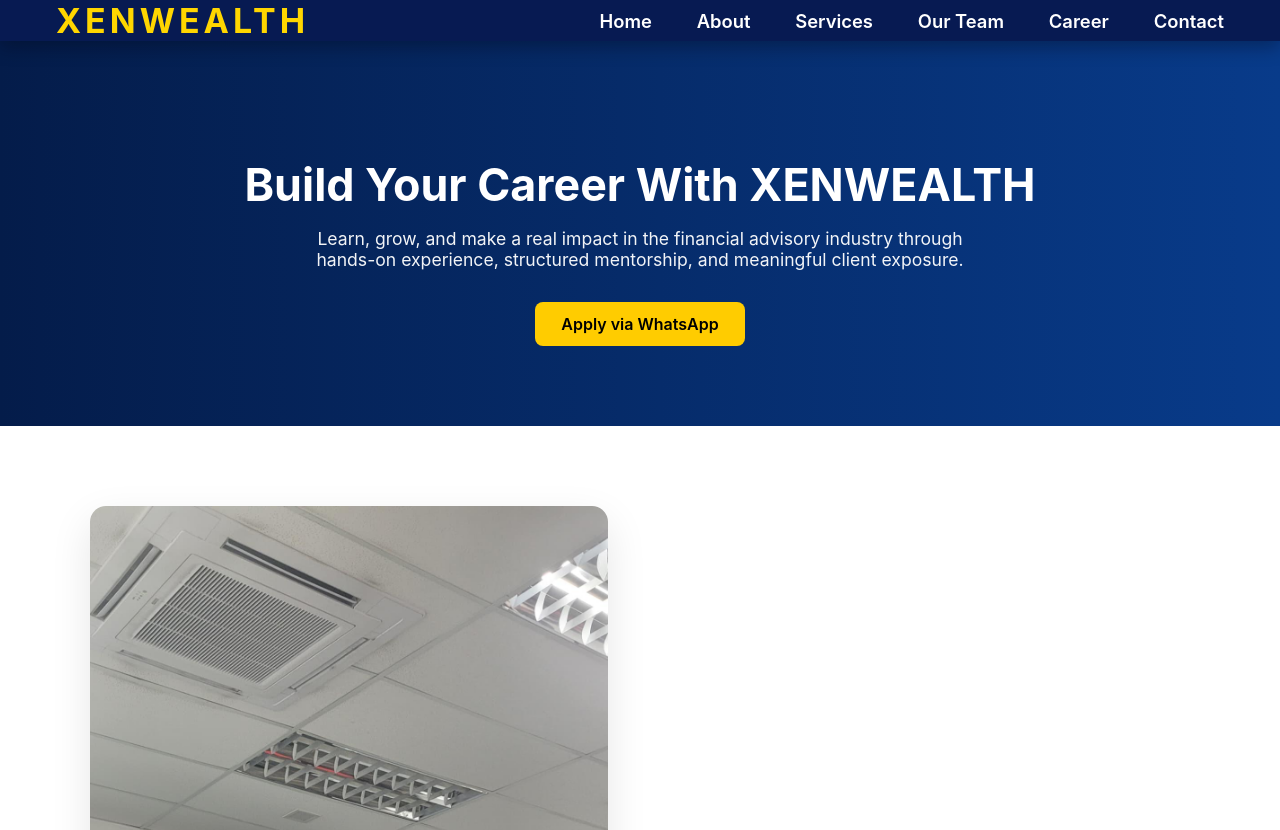
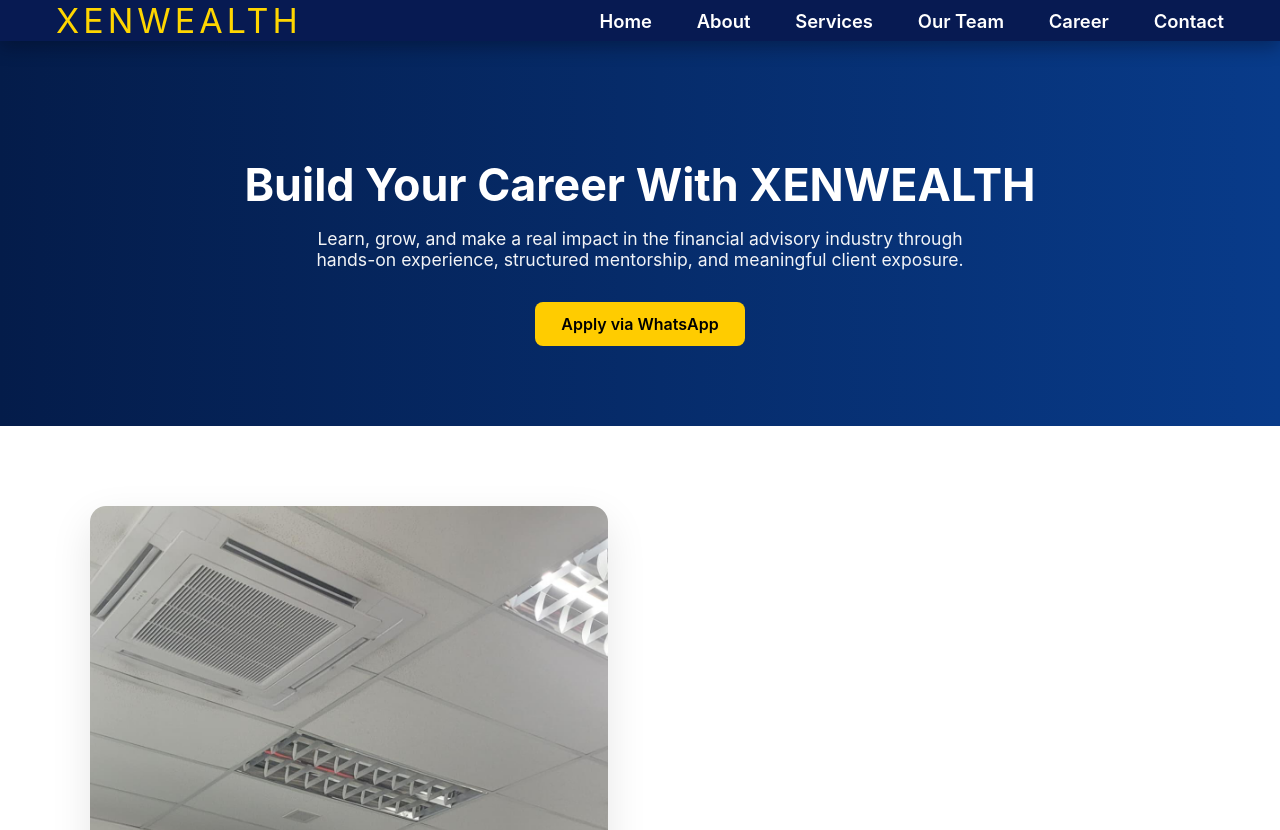
Before and after one commit to Fhariz19/xenwealth, a React (Create React App) app: page /career in a window 1280 px wide. Shown: the top 830 px of the page. Built offline with nearby package versions, Linux system fonts and the light colour scheme.

Commit message:
Logo Bold

```diff
--- a/src/Components/Footer.css
+++ b/src/Components/Footer.css
@@ -1,4 +1,4 @@
-/* Social list */
+
 .social-list {
   display: flex;
   flex-direction: column;
@@ -16,7 +16,6 @@
   transition: color 0.25s ease, transform 0.25s ease;
 }
 
-/* Remove purple visited links */
 .footer a,
 .footer a:visited {
   color: inherit;
@@ -24,7 +23,7 @@
 
 .social-list a svg {
   font-size: 18px;
-  color: #facc15; /* gold accent */
+  color: #facc15;
 }
 
 .social-list a:hover {
--- a/src/Components/Navbar.css
+++ b/src/Components/Navbar.css
@@ -16,7 +16,7 @@
 /* LOGO */
 .logo-text {
   font-size: 34px;
-  font-weight: 700;
+  font-weight: 400;
   letter-spacing: 4px;
   color: #FFD600;
   text-decoration: none;
```
